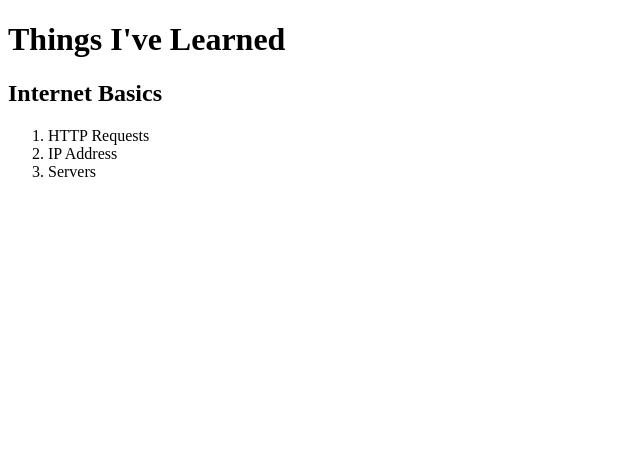
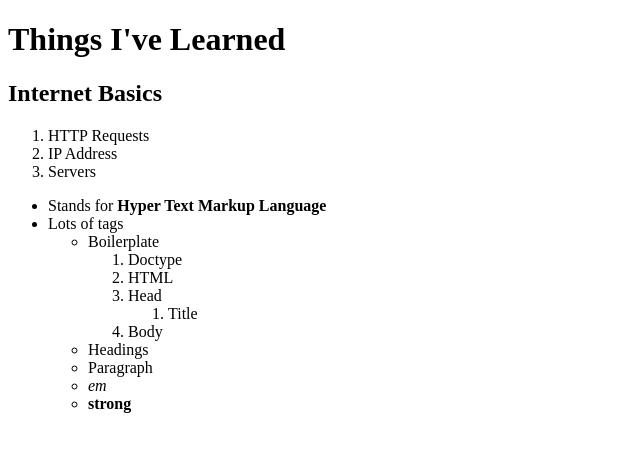
Before and after one commit to JDFD-CodeMonk/html5--List-Assignment, a plain HTML site: page index.html in a window 1280 px wide. Shown: the whole page, without its empty margins (0-640 px from the left). Drawn offline with Linux system fonts and the light colour scheme.

Commit message:
Add html content section

```diff
--- a/index.html
+++ b/index.html
@@ -9,7 +9,7 @@
 <body>
   <main>
     <h1>Things I've Learned</h1>
-    <section>
+    <section id="internet-basics">
       <h2>Internet Basics</h2>
       <ol>
         <li>HTTP Requests</li>
@@ -17,6 +17,31 @@
         <li>Servers</li>
       </ol>
     </section>
+    <section id="html">
+      <ul>
+        <li>Stands for <strong>Hyper Text Markup Language</strong></li>
+        <li>Lots of tags
+          <ul>
+            <li>Boilerplate
+              <ol>
+                <li>Doctype</li>
+                <li>HTML</li>
+                <li>Head
+                  <ol>
+                    <li>Title</li>
+                  </ol>
+                </li>
+                <li>Body</li>
+              </ol>
+            </li>
+            <li>Headings</li>
+            <li>Paragraph</li>
+            <li><em>em</em></li>
+            <li><strong>strong</strong></li>
+          </ul>
+        </li>
+      </ul>
+    </section>
   </main>
 </body>
 </html>
```
